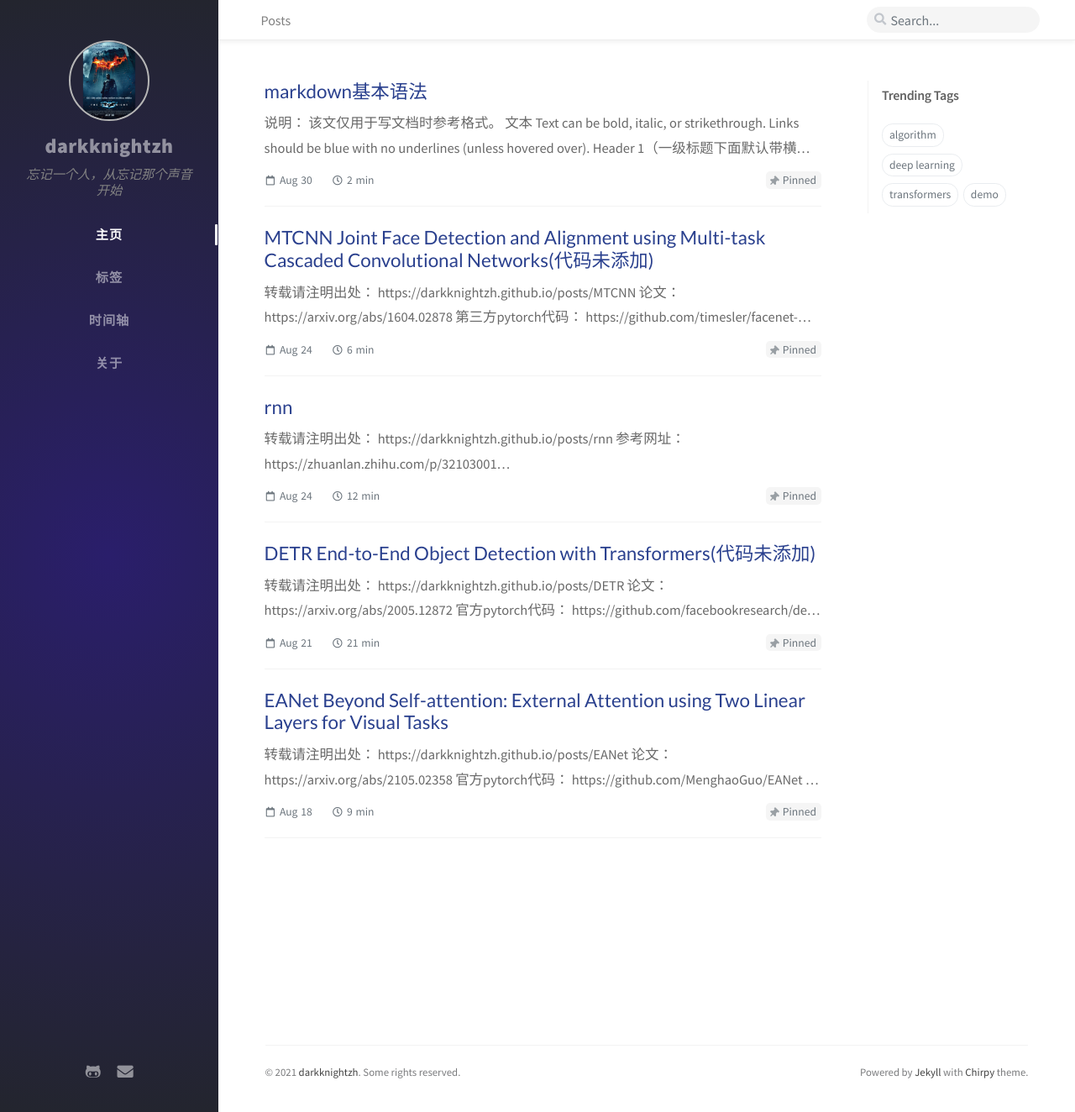
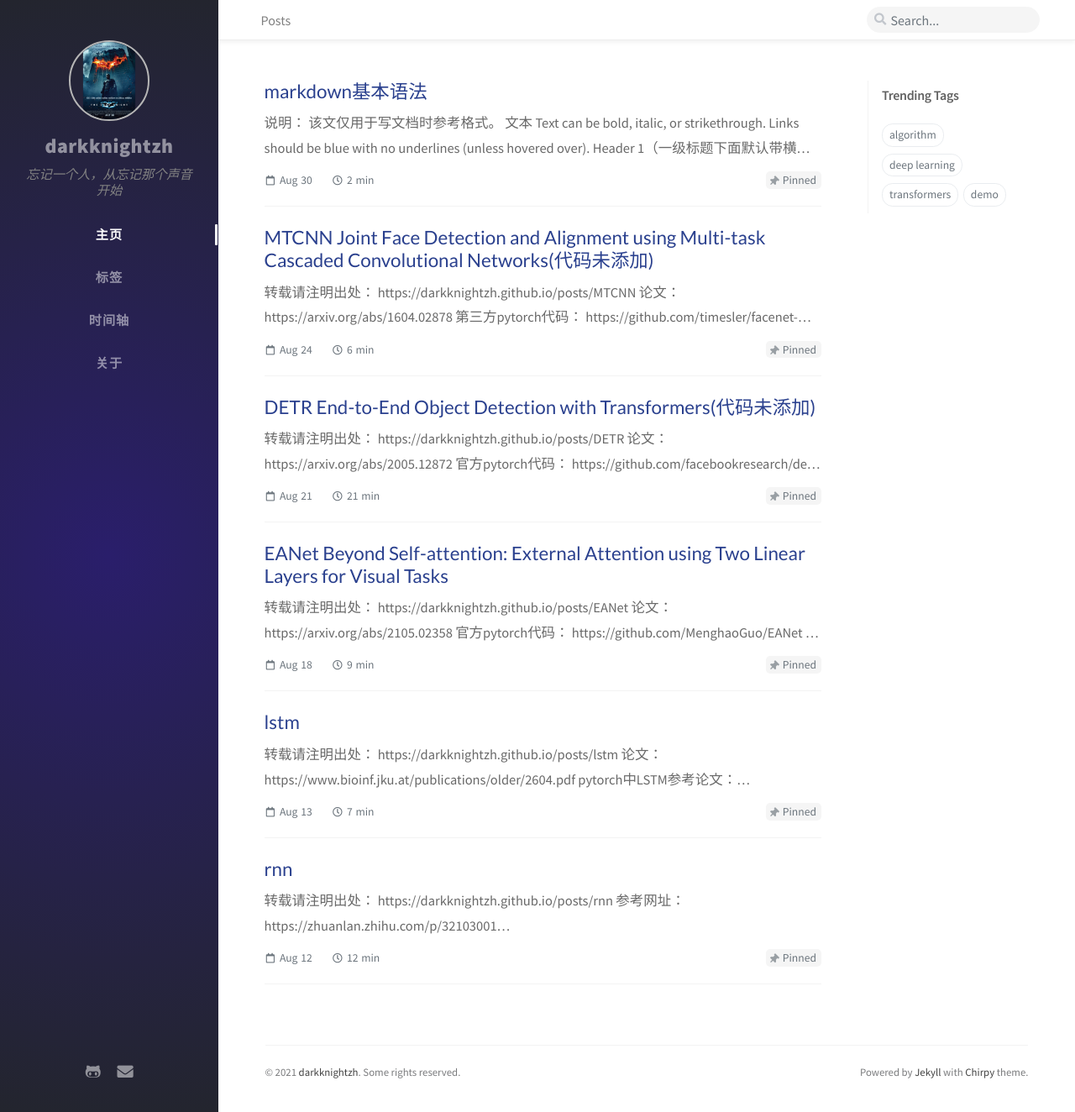
Before and after one commit to darkknightzh/darkknightzh.github.io, a Jekyll site: the page built from index.html, in a window 1280 px wide and 1324 px high. Shown: the whole window at 84% size. Built offline with Jekyll 4.4.1, drawn with Linux system fonts in a browser that asks for light colours; nearby versions of some CDN libraries; comment, search, counter and statistics services are not loaded; some of the changed lines change nothing that is shown.

Commit message:
add lstm

````diff
--- a/_posts/2021-08-12-rnn.markdown
+++ b/_posts/2021-08-12-rnn.markdown
@@ -1,7 +1,7 @@
 ---
 layout: post
 title:  "rnn"
-date:   2021-08-24 16:00:00 +0800
+date:   2021-08-12 16:00:00 +0800
 tags: [deep learning, algorithm]
 pin: true
 math: true
@@ -97,6 +97,7 @@ print('hn', '      ', list(hn.shape))
 for k, v in model._parameters.items():
     print(k, '      ', list(v.shape))
 ```
+
 对应上述代码，当bidirectional = False时，输出如下：
 
 ```terminal
@@ -117,6 +118,7 @@ weight_hh_l2        [20, 20]
 bias_ih_l2        [20]
 bias_hh_l2        [20]
 ```
+
 当bidirectional = True时，输出如下（图6只画了bidirectional = False的情况，当其为True时，未研究过。。。）：
 
 ```terminal
@@ -148,8 +150,8 @@ weight_ih_l2_reverse        [20, 40]
 weight_hh_l2_reverse        [20, 20]
 bias_ih_l2_reverse        [20]
 bias_hh_l2_reverse        [20]
+```
 
-```
 # 3. seq优先
 
 <https://zhuanlan.zhihu.com/p/32103001>指出了为什么rnn中默认第一维是seq，如图2、图3所示：
--- /dev/null
+++ b/_posts/2021-08-13-lstm.markdown
@@ -0,0 +1,187 @@
+---
+layout: post
+title:  "lstm"
+date:   2021-08-13 16:00:00 +0800
+tags: [deep learning, algorithm]
+pin: true
+math: true
+---
+
+<style> h1 { border-bottom: none } </style>
+
+转载请注明出处：
+
+<https://darkknightzh.github.io/posts/lstm>
+
+论文：
+
+<https://www.bioinf.jku.at/publications/older/2604.pdf>
+
+pytorch中LSTM参考论文：
+
+<https://arxiv.org/abs/1402.1128>
+
+参考网址：
+
+<http://colah.github.io/posts/2015-08-Understanding-LSTMs/>
+
+<https://pytorch.org/docs/stable/generated/torch.nn.LSTM.html>
+
+说明：本文默认均是batch_first=False。该参数只影响输入input和输出output的维度，不会影响隐含状态hidden state和单元状态cell state的维度。
+
+# 1. LSTM
+
+由于rnn只有一个隐含状态hidden state，对输入短期信号非常敏感，但无法解决长时依赖问题。因而LSTM（Long Short Term Memory networks）在RNN的基础上，增加了单元状态cell state，用来保存长期状态，从而解决了长时依赖问题。
+
+理解了rnn之后，LSTM就比较好理解了。主要是计算公式不同。LSTM结构如图1所示，LSTM计算公式如下，其中输入门
+$${ {i}_{t}}$$
+、遗忘门
+$${ {f}_{t}}$$
+、输出门
+$${ {o}_{t}}$$
+范围都是0-1之间，1代表完全保留，0代表完全丢弃。其中遗忘门
+$${ {f}_{t}}$$
+是对长期记忆
+$${ {C}_{t-1}}$$
+的保留程度，其对长期记忆
+$${ {C}_{t-1}}$$
+进行修正。输入门
+$${ {i}_{t}}$$
+是对当前输入
+$${ {\tilde{C}}_{t}}$$
+的保留程度，其对当前输入信息
+$${ {\tilde{C}}_{t}}$$
+进行修正。输出门
+$${ {o}_{t}}$$
+是对短期记忆
+$$\tanh \left( { {C}_{t}} \right)$$
+的保留程度，其对短期记忆
+$$\tanh \left( { {C}_{t}} \right)$$
+进行修正。
+
+$${ {f}_{t}}=\sigma \left( { {W}_{f}}\centerdot \left[ { {h}_{t-1}},{ {x}_{t}} \right]+{ {b}_{f}} \right)$$
+&nbsp;&nbsp;&nbsp;&nbsp;&nbsp;&nbsp;&nbsp;&nbsp;&nbsp;&nbsp;&nbsp;&nbsp;&nbsp;&nbsp;&nbsp;&nbsp;&nbsp;遗忘门
+
+$${ {i}_{t}}=\sigma \left( { {W}_{i}}\centerdot \left[ { {h}_{t-1}},{ {x}_{t}} \right]+{ {b}_{i}} \right)$$
+&nbsp;&nbsp;&nbsp;&nbsp;&nbsp;&nbsp;&nbsp;&nbsp;&nbsp;&nbsp;&nbsp;&nbsp;&nbsp;&nbsp;&nbsp;&nbsp;&nbsp;输入门
+
+$${ {\tilde{C}}_{t}}=\tanh \left( { {W}_{C}}\centerdot \left[ { {h}_{t-1}},{ {x}_{t}} \right]+{ {b}_{C}} \right)$$
+&nbsp;
+
+$${ {C}_{t}}={ {f}_{t}}*{ {C}_{t-1}}+{ {i}_{t}}*{ {\tilde{C}}_{t}}$$
+&nbsp;&nbsp;&nbsp;&nbsp;&nbsp;&nbsp;&nbsp;&nbsp;&nbsp;&nbsp;&nbsp;&nbsp;&nbsp;&nbsp;&nbsp;&nbsp;&nbsp;*为点乘
+
+$${ {o}_{t}}=\sigma \left( { {W}_{o}}\centerdot \left[ { {h}_{t-1}},{ {x}_{t}} \right]+{ {b}_{o}} \right)$$
+&nbsp;&nbsp;&nbsp;&nbsp;&nbsp;&nbsp;&nbsp;&nbsp;&nbsp;&nbsp;&nbsp;&nbsp;&nbsp;&nbsp;&nbsp;&nbsp;&nbsp;输出门
+
+$${ {h}_{t}}={ {o}_{t}}*\tanh \left( { {C}_{t}} \right)$$
+&nbsp;&nbsp;&nbsp;&nbsp;&nbsp;&nbsp;&nbsp;&nbsp;&nbsp;&nbsp;&nbsp;&nbsp;&nbsp;&nbsp;&nbsp;&nbsp;&nbsp;*为点乘
+
+![1](/assets/post/2021-08-13-lstm/1lstm.png)
+_图1 lstm_
+
+# 2. 代码
+
+```python
+import torch
+from torch import nn
+
+num_input_feature = 5     # 输入特征数量
+num_hidden_feature = 7    # 隐含层特征数量
+num_hidden = 2             # 隐含层层数
+batch_size = 3
+num_sequence = 4           # 序列长度
+bidirectional = False
+
+model = nn.LSTM(num_input_feature, num_hidden_feature, num_hidden, bidirectional=bidirectional, batch_first=False)    # 输入特征长度，隐含层特征长度，隐含层个数
+input = torch.randn(num_sequence, batch_size, num_input_feature)    # [序列长度，batchsize，输入特征长度]
+h0 = torch.randn(num_hidden*2 if bidirectional else num_hidden, batch_size, num_hidden_feature)   # cell state初始状态 [隐含层个数，batchsize，隐含层特征长度]
+c0 = torch.randn(num_hidden*2 if bidirectional else num_hidden, batch_size, num_hidden_feature)   # hidden state初始状态 [隐含层个数，batchsize，隐含层特征长度]
+output, (hn, cn) = model(input, (h0, c0))    # 输出[序列长度，batchsize，隐含层特征长度]，(cell state, hidden state)
+
+print('input', '      ', list(input.shape))
+print('h0', '      ', list(h0.shape))
+
+print('output', '      ', list(output.shape))
+print('hn', '      ', list(hn.shape))
+
+print('c0', '      ', list(c0.shape))
+print('cn', '      ', list(hn.shape))
+
+for k, v in model._parameters.items():
+    print(k, '      ', list(v.shape))
+```
+
+上述代码输出如下：
+
+```terminal
+input        [4, 3, 5]
+h0        [2, 3, 7]
+output        [4, 3, 7]
+hn        [2, 3, 7]
+c0        [2, 3, 7]
+cn        [2, 3, 7]
+weight_ih_l0        [28, 5]
+weight_hh_l0        [28, 7]
+bias_ih_l0        [28]
+bias_hh_l0        [28]
+weight_ih_l1        [28, 7]
+weight_hh_l1        [28, 7]
+bias_ih_l1        [28]
+bias_hh_l1        [28]
+```
+
+# 3. pytorch中LSTM详细说明
+
+上述代码中，当前层（共num_hidden = 2层）、序列当前输入（序列长度num_sequence = 4）会调用torch/nn/_functions/rnn.py 中的LSTMCell函数，该函数如下：
+
+```python
+def LSTMCell(input, hidden, w_ih, w_hh, b_ih=None, b_hh=None):
+    if input.is_cuda:
+        igates = F.linear(input, w_ih)
+        hgates = F.linear(hidden[0], w_hh)
+        state = fusedBackend.LSTMFused.apply
+        return state(igates, hgates, hidden[1]) if b_ih is None else state(igates, hgates, hidden[1], b_ih, b_hh)
+
+    hx, cx = hidden   # hx: 3*7    cx: 3*7
+
+    # input: 3*5   w_ih: 28*5   b_ih: 28
+    # hx: 3*7   w_hh: 28*7   b_hh: 28
+    gates = F.linear(input, w_ih, b_ih) + F.linear(hx, w_hh, b_hh)   # gates: 3*28
+
+    ingate, forgetgate, cellgate, outgate = gates.chunk(4, 1)   # 4个3*7的状态
+
+    ingate = torch.sigmoid(ingate)           # 得到相应的门
+    forgetgate = torch.sigmoid(forgetgate)
+    cellgate = torch.tanh(cellgate)
+    outgate = torch.sigmoid(outgate)
+
+    cy = (forgetgate * cx) + (ingate * cellgate)   # 计算ct   3*7
+    hy = outgate * torch.tanh(cy)                  # 计算ht   3*7
+
+    return hy, cy
+```
+
+上述LSTMCell代码对应的矩阵运算如图2所示（第一层中，将3\*5的输入转换成3\*7的输出，第二层输入已经为3\*7，未画出）。
+
+![2](/assets/post/2021-08-13-lstm/2shape.png)
+_图2_
+
+上述代码输入输出结果如图3所示。红色虚线框内为当前时刻t时的相应结果。输入4\*3\*5的矩阵（batch_first=False，即第一维为seq），拆分成4个3\*5的矩阵，第一个3\*5的当前序列和输入的3\*7的单元状态
+$${ {C}_{t-1}}$$
+和3\*7的隐含状态
+$${ {h}_{t-1}}$$
+按照图2的方式进行运算，得到3\*7的单元状态及3\*7的隐含状态，而后下一个3\*5的当前序列和此时的3\*7的单元状态及3\*7的隐含状态继续进行图2的运算，以此类推，直到最后一个3\*5的当前序列。至此第一层（上面代码共num_hidden = 2层）LSTM计算完毕。第一层的输出再作为第二层的输入进行计算。直至最后一层计算完毕，得到此时的单元状态和隐含状态。最终将最后一层所有的3\*7的隐含状态拼接，得到最终的4\*3\*7的输出（绿框），同时将每一层最后一个3\*5的序列的输出（单元状态和隐含状态）各自进行拼接，得到t时刻最终的单元状态
+$${ {C}_{t}}$$
+和隐含状态
+$${ {h}_{t}}$$
+。LSTM和RNN一样，在图3中都是先水平计算（计算当前层当前时刻所有序列结果），再垂直计算（计算不同层所有结果）。
+
+![3](/assets/post/2021-08-13-lstm/3details.png)
+_图3_
+
+# 4. 反向传播
+
+见相关网址：
+
+<https://www.cnblogs.com/bonelee/p/12106075.html>
````
Also changed, not shown: assets/post/2021-08-13-lstm/1lstm.png (added), assets/post/2021-08-13-lstm/2shape.png (added), assets/post/2021-08-13-lstm/3details.png (added).
